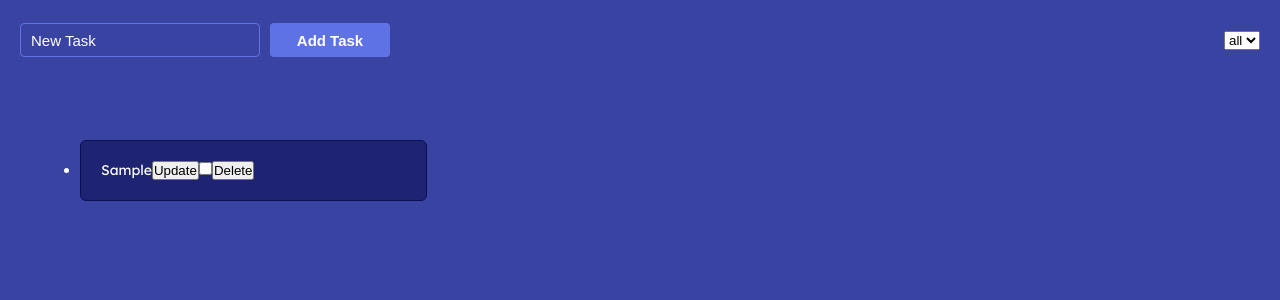
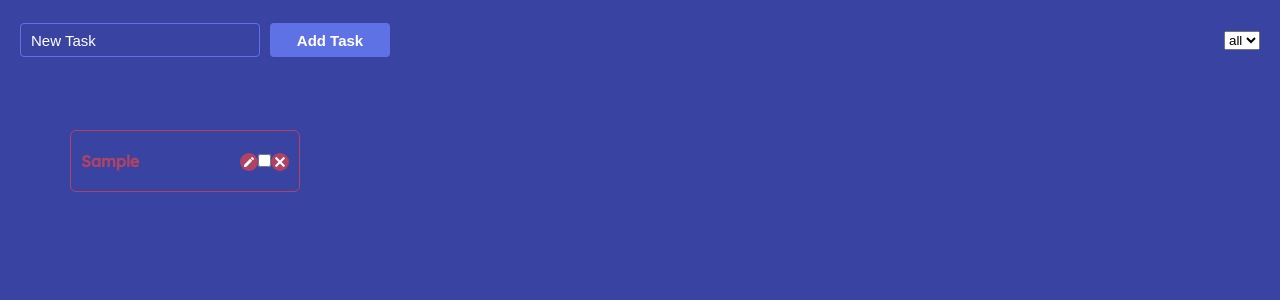
Before and after one commit to Babi-dev/project-todos-crud, a React (Create React App) app: page / in a window 1280 px wide. Both pictures are taken after typing "Sample" into the empty fields and a click on the button "Add Task". Shown: the top 300 px of the page. Built offline with nearby package versions, Linux system fonts and the light colour scheme.

Commit message:
adding style buttons of edit title todo and delete todo

```diff
--- /dev/null
+++ b/src/components/Icon/Icon.jsx
@@ -0,0 +1,46 @@
+import React from "react";
+const Icon = ({
+  name,
+  classDiv,
+  styleDiv,
+  height,
+  width,
+  color = "#fff",
+  onClick = () => {}
+}) => (
+  <div
+    className={classDiv}
+    onClick={onClick}
+    style={{
+      display: "flex",
+      justifyContent: "center",
+      alignItems: "center",
+      ...styleDiv
+    }}
+  >
+    {name === "icon-delete-todo" && (
+      <svg
+        xmlns="http://www.w3.org/2000/svg"
+        width={width}
+        height={height}
+        fill={color}
+        viewBox="0 0 64 64"
+      >
+        <path d="M41.907 32L63.61 10.297a1.334 1.334 0 0 0 0-1.886L55.592.39a1.336 1.336 0 0 0-1.887 0L32.001 22.095 10.297.39c-.5-.5-1.386-.5-1.886 0L.392 8.41a1.334 1.334 0 0 0 0 1.886L22.095 32 .392 53.703a1.334 1.334 0 0 0 0 1.887l8.019 8.02a1.335 1.335 0 0 0 1.886 0l21.704-21.705L53.705 63.61a1.335 1.335 0 0 0 1.887 0l8.018-8.019a1.334 1.334 0 0 0 0-1.887z" />
+      </svg>
+    )}
+    {name === "icon-update-title" && (
+      <svg
+        xmlns="http://www.w3.org/2000/svg"
+        width={width}
+        height={height}
+        fill={color}
+        viewBox="0 0 64 64"
+      >
+        <path d="M0 50.489V64h13.511l39.111-39.467-13.51-13.51zm62.933-36.267c1.423-1.422 1.423-3.555 0-4.977l-8.177-8.178c-1.423-1.423-3.556-1.423-4.978 0l-6.4 6.4 13.51 13.51z" />
+      </svg>
+    )}
+  </div>
+);
+
+export default Icon;
--- a/src/pages/TodoApp/containers/TodoList/TodoList.style.js
+++ b/src/pages/TodoApp/containers/TodoList/TodoList.style.js
@@ -19,14 +19,39 @@ export const List = styled.ul`
   display: grid;
   grid-template-columns: 1fr 1fr 1fr;
   align-items: center;
+
+  list-style-type: none;
 `;
 
 export const ListItem = styled.li`
-  padding: 20px;
-  margin: 20px;
+  width: 230px;
+  padding: 20px 10px;
+  margin: 10px;
   border-radius: 6px;
 
-  color: #fff;
-  border: 1px solid #0c0f53;
-  background-color: rgba(12, 15, 83, 0.6);
+  display: grid;
+  grid-auto-flow: column;
+  justify-content: space-between;
+  align-content: center;
+
+  color: #b24264;
+  border: 1px solid #b24264;
+
+  font-size: 16px;
+  font-weight: 600;
 `;
+
+export const ContentButtons = styled.section``;
+export const ButtonIcon = styled.button`
+  padding: 4px;
+  border: none;
+  border-radius: 50%;
+
+  background-color: #b24264;
+
+  cursor: pointer;
+`;
+
+export const Title = styled.span`
+  text-decoration: ${props => (props.Completed ? "line-through " : "none")};
+`;
--- a/src/pages/TodoApp/containers/TodoList/components/TodoItem/TodoItem.jsx
+++ b/src/pages/TodoApp/containers/TodoList/components/TodoItem/TodoItem.jsx
@@ -1,6 +1,13 @@
 import React, { useState, useCallback, useEffect } from "react";
 
-import { ListItem } from "../../TodoList.style";
+import Icon from "../../../../../../components/Icon/Icon";
+
+import {
+  ListItem,
+  Title,
+  ContentButtons,
+  ButtonIcon
+} from "../../TodoList.style";
 
 const TodoItem = ({
   id,
@@ -20,7 +27,7 @@ const TodoItem = ({
     onStatusUpdate(id, isChecked);
   }, [onStatusUpdate, id, isChecked]);
 
-  const handleTitleUpdate = useCallback(() => {
+  const handleModalOpen = useCallback(() => {
     onModalOpen(id);
   }, [onModalOpen, id]);
 
@@ -30,10 +37,16 @@ const TodoItem = ({
 
   return (
     <ListItem>
-      <span>{title}</span>
-      <button onClick={handleTitleUpdate}>Update</button>
-      <input type="checkbox" value={isChecked} onChange={handleChange} />
-      <button onClick={hanldeDelete}>Delete</button>
+      <Title Completed={completed}>{title}</Title>
+      <ContentButtons>
+        <ButtonIcon onClick={handleModalOpen}>
+          <Icon name="icon-update-title" width={10} height={10} />
+        </ButtonIcon>
+        <input type="checkbox" value={isChecked} onChange={handleChange} />
+        <ButtonIcon onClick={hanldeDelete}>
+          <Icon name="icon-delete-todo" width={10} height={10} />
+        </ButtonIcon>
+      </ContentButtons>
     </ListItem>
   );
 };
```
Also changed, not shown: src/assets/icons/close-icon.svg (added), src/assets/icons/edit-text-icon.svg (added).
